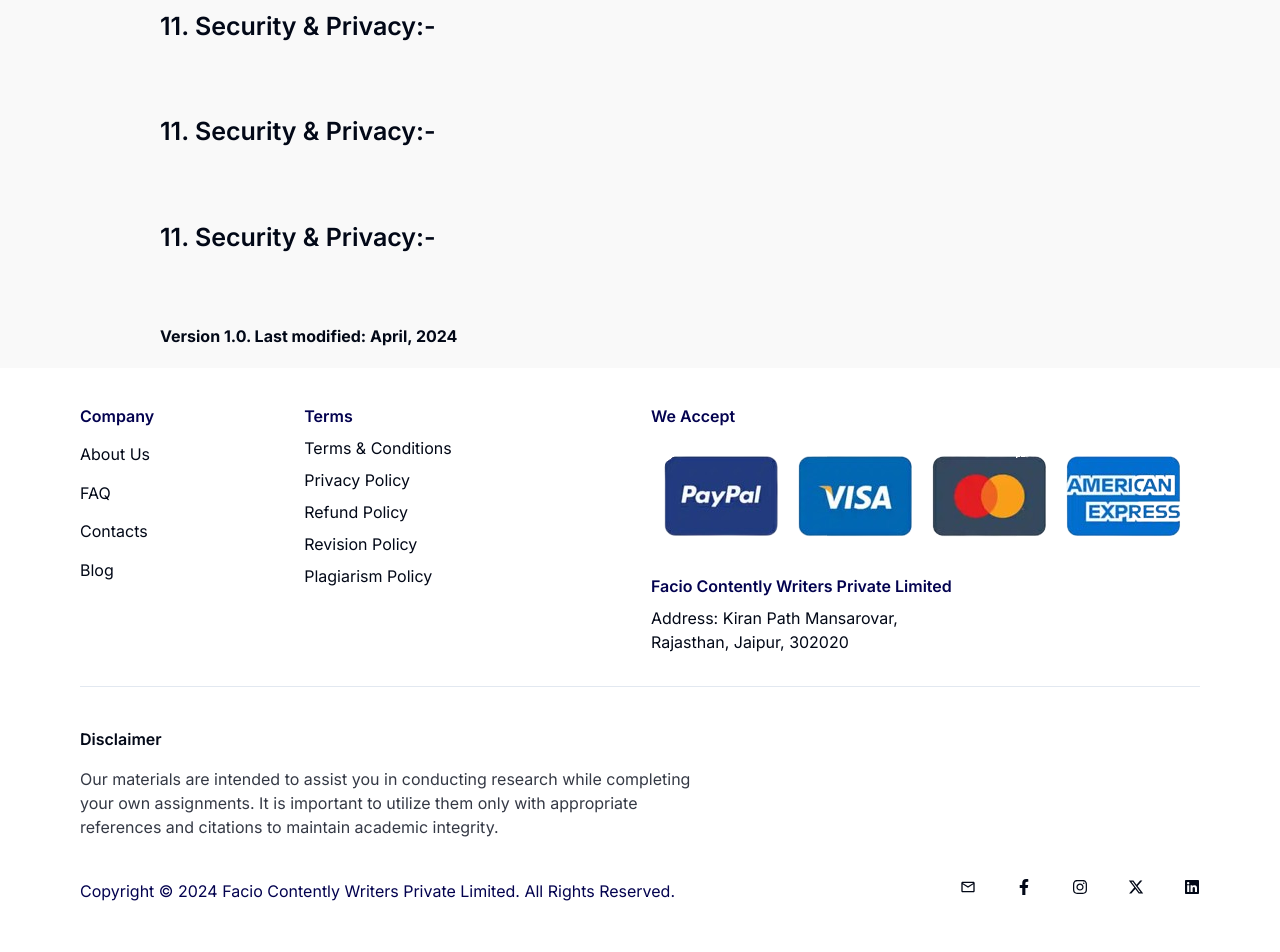
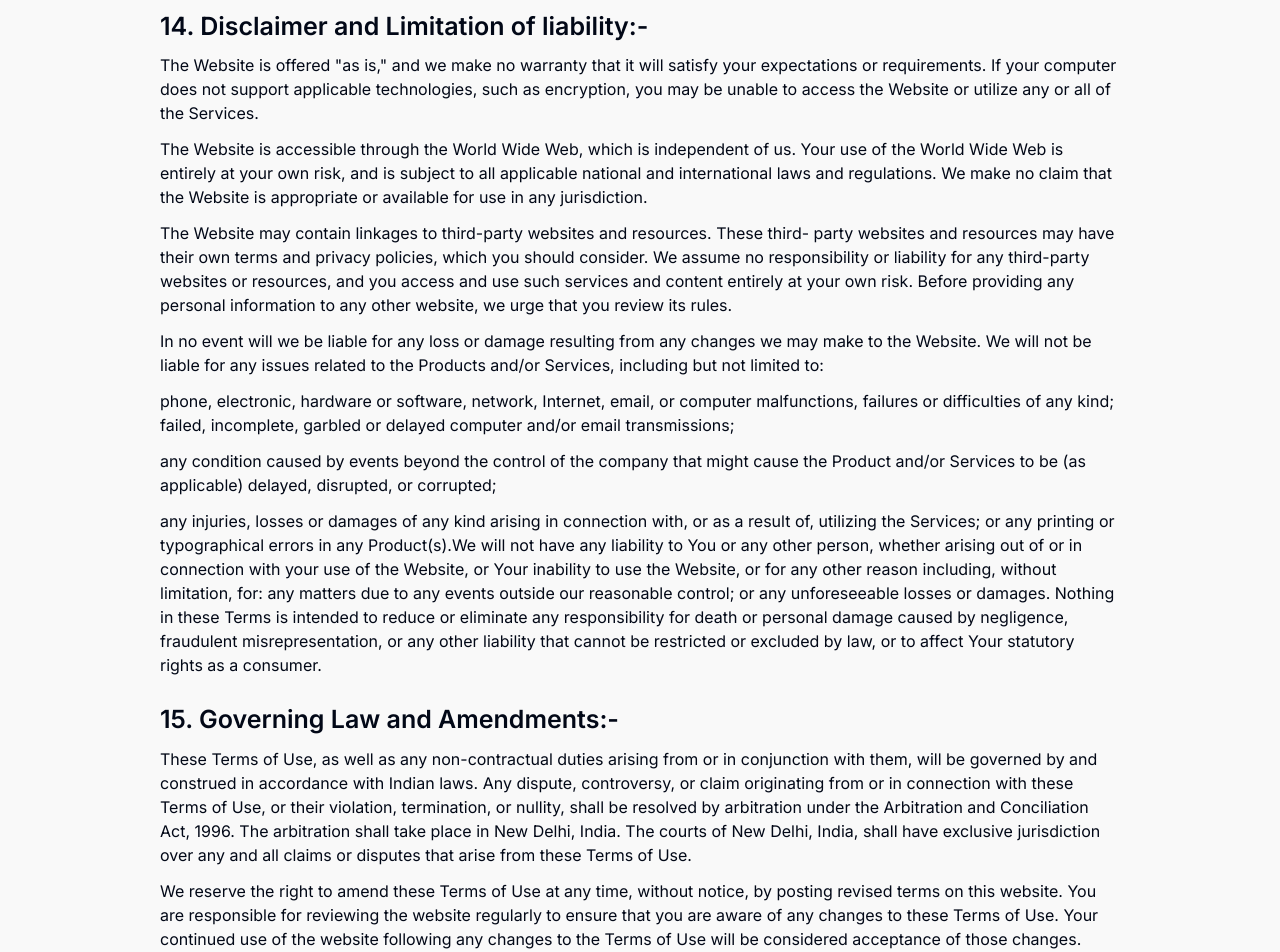
Before and after one commit to Amitsharma45/contently, a Next.js app: page /terms-and-conditions in a window 1280 px wide. Shown: the part 5880-6832 px from the top of the page. Before the commit the page ends 6803 px from the top, so only its background shows below. Built offline with nearby package versions, Linux system fonts and the light colour scheme.

Commit message:
terms & condition

```diff
--- a/src/components/main/policy/terms-and-conditions/index.js
+++ b/src/components/main/policy/terms-and-conditions/index.js
@@ -514,49 +514,122 @@ function TermsAndCondition() {
               </div>
               <div className="grid gap-2">
                 <p>3. Intellectual Property Rights on the Website</p>
-                <p>We own or license all intellectual property rights (IPRs) on the website.</p>
-                <p>The Website and its contents do not convey any intellectual property rights to visitors.</p>
-                <p>You may not copy, transmit, or download any of the Website's content unless expressly permitted by these Terms or otherwise agreed upon with us.</p>
+                <p>
+                  We own or license all intellectual property rights (IPRs) on
+                  the website.
+                </p>
+                <p>
+                  The Website and its contents do not convey any intellectual
+                  property rights to visitors.
+                </p>
+                <p>
+                  You may not copy, transmit, or download any of the Website's
+                  content unless expressly permitted by these Terms or otherwise
+                  agreed upon with us.
+                </p>
               </div>
               <div className="grid gap-2">
                 <p>4. Sources Used Feature.</p>
-                <p>You will not receive whole articles or e-books. Rather, snippets from the Product are provided for reference purposes.</p>
-                <p>Furthermore, a service fee is charged for material collection and distribution, as well as access to places where the information can be purchased or seen in full.</p>
-
+                <p>
+                  You will not receive whole articles or e-books. Rather,
+                  snippets from the Product are provided for reference purposes.
+                </p>
+                <p>
+                  Furthermore, a service fee is charged for material collection
+                  and distribution, as well as access to places where the
+                  information can be purchased or seen in full.
+                </p>
               </div>
             </div>
           </div>
           <div className="flex flex-col gap-2">
             <h2 className="font-semibold text-[25px]">
-              11. Security & Privacy:-
+              14. Disclaimer and Limitation of liability:-
             </h2>
             <div className="grid gap-3">
-              <p></p>
-              <p></p>
-              <p></p>
-              <p></p>
+              <p>
+                The Website is offered "as is," and we make no warranty that it
+                will satisfy your expectations or requirements. If your computer
+                does not support applicable technologies, such as encryption,
+                you may be unable to access the Website or utilize any or all of
+                the Services.
+              </p>
+              <p>
+                The Website is accessible through the World Wide Web, which is
+                independent of us. Your use of the World Wide Web is entirely at
+                your own risk, and is subject to all applicable national and
+                international laws and regulations. We make no claim that the
+                Website is appropriate or available for use in any jurisdiction.
+              </p>
+              <p>
+                The Website may contain linkages to third-party websites and
+                resources. These third- party websites and resources may have
+                their own terms and privacy policies, which you should consider.
+                We assume no responsibility or liability for any third-party
+                websites or resources, and you access and use such services and
+                content entirely at your own risk. Before providing any personal
+                information to any other website, we urge that you review its
+                rules.
+              </p>
+              <p>
+                In no event will we be liable for any loss or damage resulting
+                from any changes we may make to the Website. We will not be
+                liable for any issues related to the Products and/or Services,
+                including but not limited to:
+              </p>
+              <p>
+                phone, electronic, hardware or software, network, Internet,
+                email, or computer malfunctions, failures or difficulties of any
+                kind; failed, incomplete, garbled or delayed computer and/or
+                email transmissions;
+              </p>
+              <p>
+                any condition caused by events beyond the control of the company
+                that might cause the Product and/or Services to be (as
+                applicable) delayed, disrupted, or corrupted;
+              </p>
+              <p>
+                any injuries, losses or damages of any kind arising in
+                connection with, or as a result of, utilizing the Services; or
+                any printing or typographical errors in any Product(s).We will
+                not have any liability to You or any other person, whether
+                arising out of or in connection with your use of the Website, or
+                Your inability to use the Website, or for any other reason
+                including, without limitation, for: any matters due to any
+                events outside our reasonable control; or any unforeseeable
+                losses or damages. Nothing in these Terms is intended to reduce
+                or eliminate any responsibility for death or personal damage
+                caused by negligence, fraudulent misrepresentation, or any other
+                liability that cannot be restricted or excluded by law, or to
+                affect Your statutory rights as a consumer.
+              </p>
             </div>
           </div>
           <div className="flex flex-col gap-2">
             <h2 className="font-semibold text-[25px]">
-              11. Security & Privacy:-
+              15. Governing Law and Amendments:-
             </h2>
             <div className="grid gap-3">
-              <p></p>
-              <p></p>
-              <p></p>
-              <p></p>
-            </div>
-          </div>
-          <div className="flex flex-col gap-2">
-            <h2 className="font-semibold text-[25px]">
-              11. Security & Privacy:-
-            </h2>
-            <div className="grid gap-3">
-              <p></p>
-              <p></p>
-              <p></p>
-              <p></p>
+              <p>
+                These Terms of Use, as well as any non-contractual duties
+                arising from or in conjunction with them, will be governed by
+                and construed in accordance with Indian laws. Any dispute,
+                controversy, or claim originating from or in connection with
+                these Terms of Use, or their violation, termination, or nullity,
+                shall be resolved by arbitration under the Arbitration and
+                Conciliation Act, 1996. The arbitration shall take place in New
+                Delhi, India. The courts of New Delhi, India, shall have
+                exclusive jurisdiction over any and all claims or disputes that
+                arise from these Terms of Use.
+              </p>
+              <p>
+                We reserve the right to amend these Terms of Use at any time,
+                without notice, by posting revised terms on this website. You
+                are responsible for reviewing the website regularly to ensure
+                that you are aware of any changes to these Terms of Use. Your
+                continued use of the website following any changes to the Terms
+                of Use will be considered acceptance of those changes.
+              </p>
             </div>
           </div>
 
```
